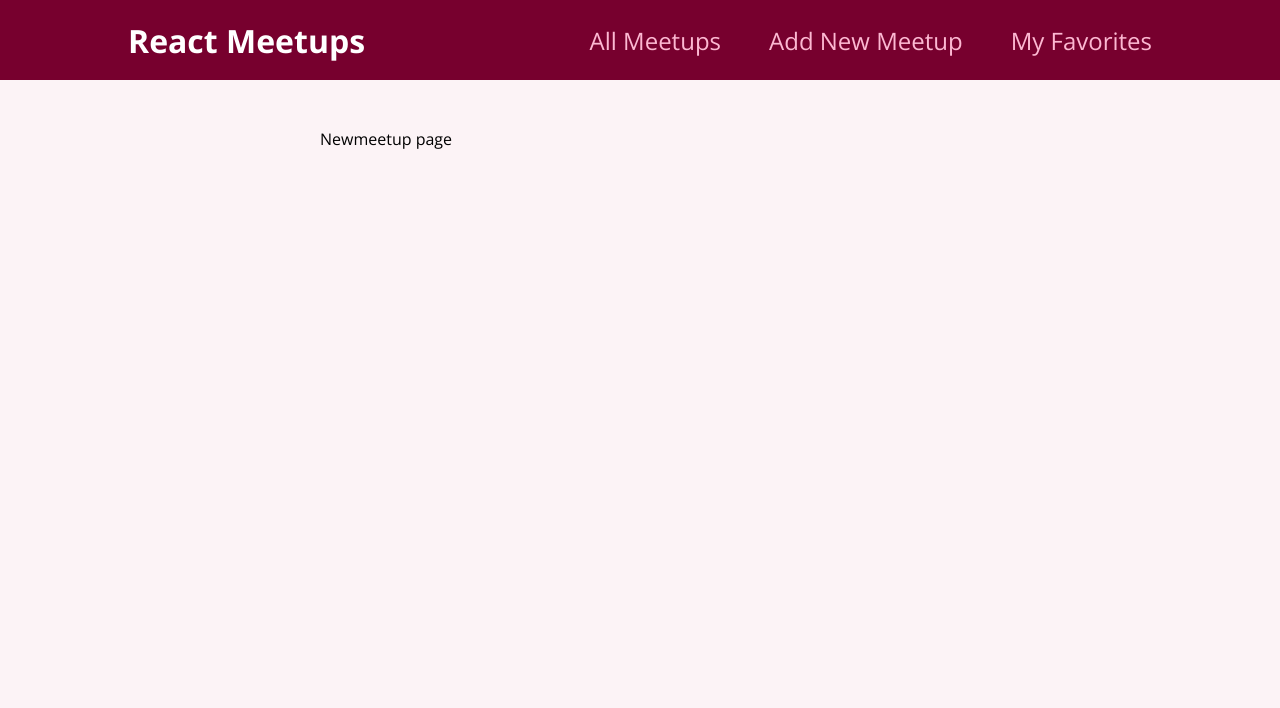
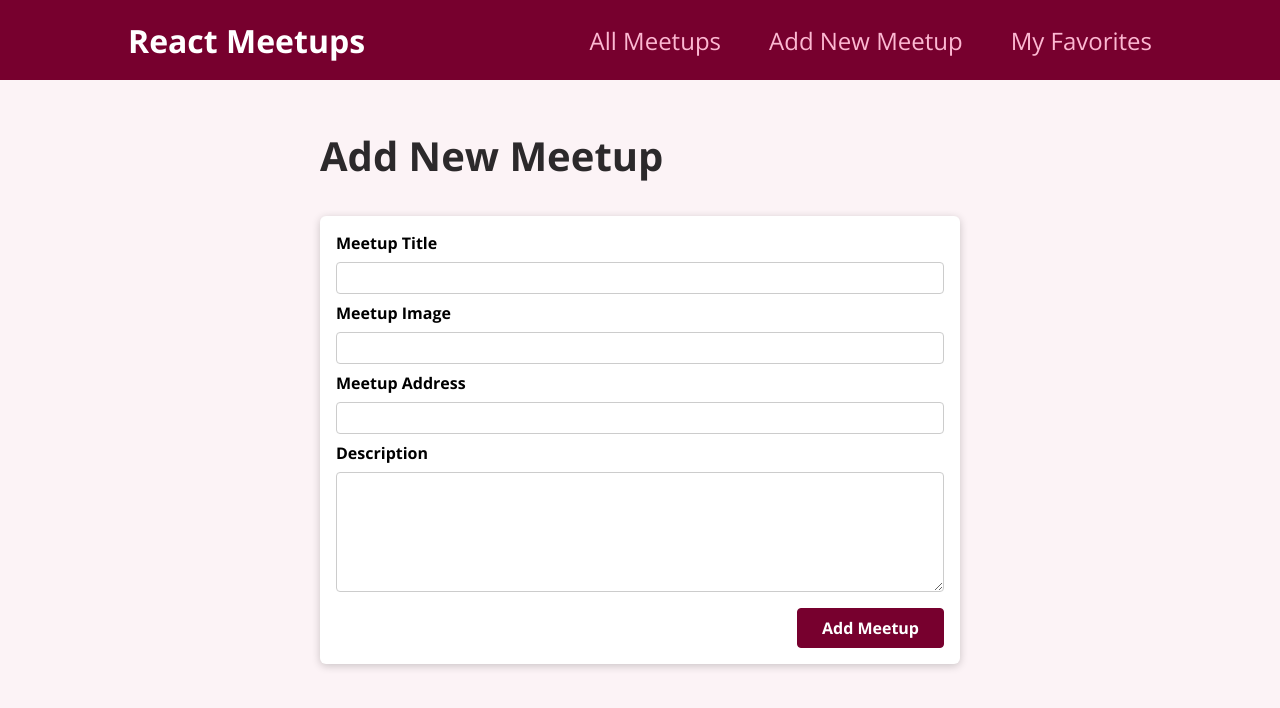
Before and after one commit to pedromonteiro01/reactJS, a React (Create React App) app in the folder project/: page /new-meetup in a window 1280 px wide. Shown: the top 708 px of the page. Built offline with nearby package versions, Linux system fonts and the light colour scheme.

Commit message:
adding a form

```diff
--- /dev/null
+++ b/project/src/components/meetups/NewMeetupForm.js
@@ -0,0 +1,33 @@
+import Card from "../ui/Card";
+import classes from './NewMeetupForm.module.css'
+
+
+function NewMeetupForm() {
+    return (
+        <Card>
+            <form className={classes.form}>
+                <div className={classes.control}>
+                    <label htmlFor='title'>Meetup Title</label>
+                    <input type='text' required id='title' />
+                </div>
+                <div className={classes.control}>
+                    <label htmlFor='image'>Meetup Image</label>
+                    <input type='url' required id='image' />
+                </div>
+                <div className={classes.control}>
+                    <label htmlFor='address'>Meetup Address</label>
+                    <input type='text' required id='address' />
+                </div>
+                <div className={classes.control}>
+                    <label htmlFor='description'>Description</label>
+                    <textarea id='description' required rows='5'></textarea>
+                </div>
+                <div className={classes.actions}>
+                    <button>Add Meetup</button>
+                </div>
+            </form>
+        </Card>
+    );
+}
+
+export default NewMeetupForm;
--- /dev/null
+++ b/project/src/components/meetups/NewMeetupForm.module.css
@@ -0,0 +1,45 @@
+.form {
+    padding: 1rem;
+}
+
+.control {
+    margin-bottom: 0.5rem;
+}
+
+.control label {
+    display: block;
+    font-weight: bold;
+    margin-bottom: 0.5rem;
+}
+
+.control input,
+.control textarea {
+    display: block;
+    font: inherit;
+    border-radius: 4px;
+    border: 1px solid #ccc;
+    padding: 0.25rem;
+    width: 100%;
+}
+
+.actions {
+    margin-top: 1rem;
+    text-align: right;
+}
+
+.actions button {
+    font: inherit;
+    cursor: pointer;
+    background-color: #77002e;
+    color: white;
+    padding: 0.5rem 1.5rem;
+    border: 1px solid #77002e;
+    border-radius: 4px;
+    font-weight: bold;
+}
+
+.actions button:hover,
+.actions button:active {
+    background-color: #a50e48;
+    border-color: #a50e48;
+}
--- a/project/src/pages/NewMeetup.js
+++ b/project/src/pages/NewMeetup.js
@@ -1,5 +1,13 @@
+import NewMeetupForm from "../components/meetups/NewMeetupForm";
+
 function NewMeetupPage() {
-    return <div>Newmeetup page</div>
+    return (
+        <section>
+            <h1>Add New Meetup</h1>
+            <NewMeetupForm />
+
+        </section>
+    );
 }
 
 export default NewMeetupPage;
```
